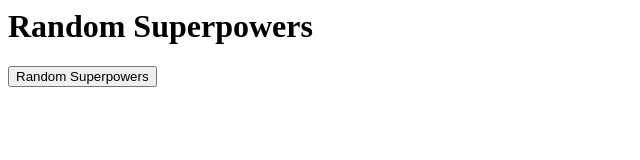
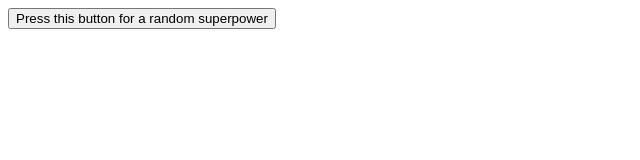
Before and after one commit to Hazel-XD/Hazel-XD.github.io, a plain HTML site: page superpowers.html in a window 1280 px wide. Shown: the whole page, without its empty margins (0-640 px from the left). Drawn offline with Linux system fonts and the light colour scheme.

Commit message:
Update superpowers.html

```diff
--- a/superpowers.html
+++ b/superpowers.html
@@ -3,11 +3,10 @@
     <title>Random Superpowers</title>
   </head>
   <body>
-    <h1>Random Superpowers</h1>
     <div id="imageDisplay">
       <!-- Images will display here -->
     </div>
-      <button onclick="newImage()")>Random Superpowers</button>
+      <button onclick="newImage()")>Press this button for a random superpower</button>
     <script src="powers.js"></script>
   </body>
 </html>
```
